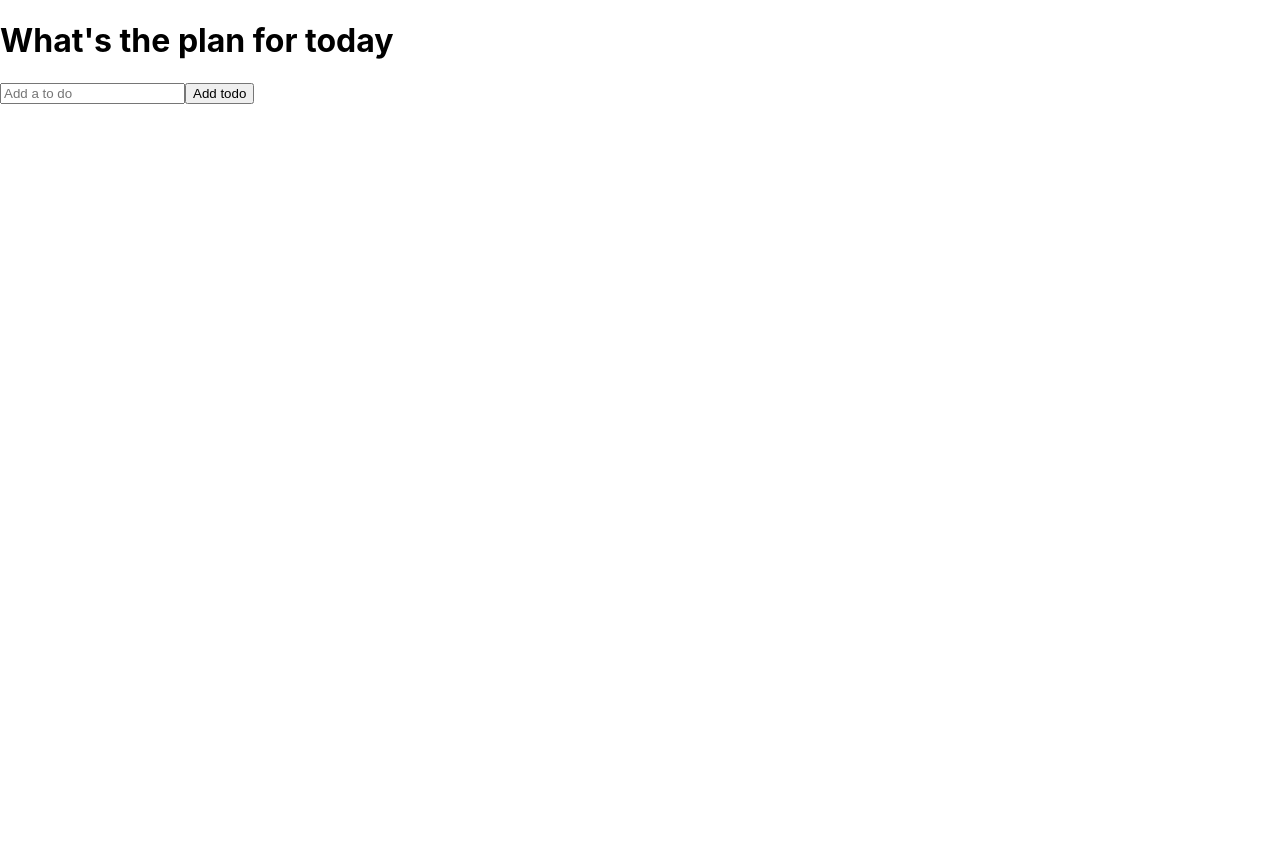
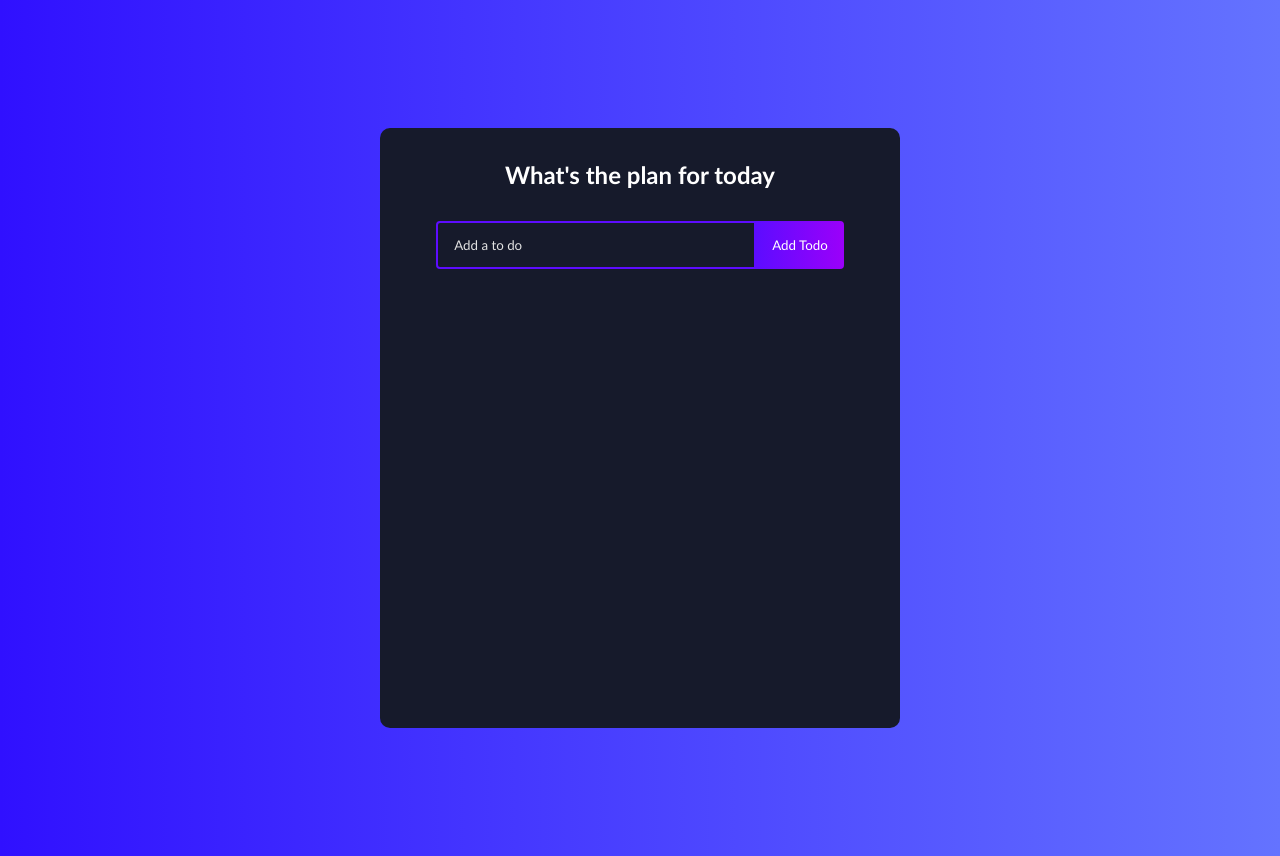
Before and after one commit to DjangoKerger/todolist2, a React (Create React App) app in the folder marchtodo/: page / in a window 1280 px wide. Before the commit the page ends 800 px from the top, so only its background shows below. Built offline with nearby package versions, Linux system fonts and the light colour scheme.

Commit message:
css complete

```diff
--- /dev/null
+++ b/marchtodo/src/App.css
@@ -0,0 +1,147 @@
+* {
+    box-sizing: border-box;
+    margin: 0;
+    padding: 0;
+    font-family: 'Trebuchet MS', 'Lucida Sans Unicode', 'Lucida Grande',
+      'Lucida Sans', Arial, sans-serif;
+  }
+
+  body {
+    background: linear-gradient(
+      90deg,
+      rgba(48, 16, 255, 1) 0%,
+      rgba(100, 115, 255, 1) 100%
+    );
+  }
+  .todo-app {
+    display: flex;
+    flex-direction: column;
+    justify-content: start;
+    width: 520px;
+    min-height: 600px;
+    background: #161a2b;
+    text-align: center;
+    margin: 128px auto;
+    border-radius: 10px;
+    padding-bottom: 32px;
+  }
+
+  h1 {
+    margin: 32px 0;
+    color: #fff;
+    font-size: 24px;
+  }
+
+  .complete {
+    text-decoration: line-through;
+    opacity: 0.4;
+  }
+
+  .todo-form {
+    margin-bottom: 32px;
+  }
+
+  .todo-input {
+    padding: 14px 32px 14px 16px;
+    border-radius: 4px 0 0 4px;
+    border: 2px solid #5d0cff;
+    outline: none;
+    width: 320px;
+    background: transparent;
+    color: #fff;
+  }
+
+  .todo-input::placeholder {
+    color: #e2e2e2;
+  }
+
+  .todo-button {
+    padding: 16px;
+    border: none;
+    border-radius: 0 4px 4px 0;
+    cursor: pointer;
+    outline: none;
+    background: linear-gradient(
+      90deg,
+      rgba(93, 12, 255, 1) 0%,
+      rgba(155, 0, 250, 1) 100%
+    );
+    color: #fff;
+    text-transform: capitalize;
+  }
+
+  .todo-input.edit {
+    border: 2px solid #149fff;
+  }
+
+  .todo-button.edit {
+    background: linear-gradient(
+      90deg,
+      rgba(20, 159, 255, 1) 0%,
+      rgba(17, 122, 255, 1) 100%
+    );
+    padding: 16px 22px;
+  }
+
+  .todo-container {
+    display: flex;
+    flex-direction: row;
+    position: relative;
+  }
+
+  .todo-row {
+    display: flex;
+    justify-content: space-between;
+    align-items: center;
+    margin: 4px auto;
+    color: #fff;
+    background: linear-gradient(
+      90deg,
+      rgba(255, 118, 20, 1) 0%,
+      rgba(255, 84, 17, 1) 100%
+    );
+
+    padding: 16px;
+    border-radius: 5px;
+    width: 90%;
+  }
+
+  .todo-row:nth-child(4n + 1) {
+    background: linear-gradient(
+      90deg,
+      rgba(93, 12, 255, 1) 0%,
+      rgba(155, 0, 250, 1) 100%
+    );
+  }
+
+  .todo-row:nth-child(4n + 2) {
+    background: linear-gradient(
+      90deg,
+      rgba(255, 12, 241, 1) 0%,
+      rgba(250, 0, 135, 1) 100%
+    );
+  }
+
+  .todo-row:nth-child(4n + 3) {
+    background: linear-gradient(
+      90deg,
+      rgba(20, 159, 255, 1) 0%,
+      rgba(17, 122, 255, 1) 100%
+    );
+  }
+
+  .icons {
+    display: flex;
+    align-items: center;
+    font-size: 24px;
+    cursor: pointer;
+  }
+
+  .delete-icon {
+    margin-right: 5px;
+    color: #fff;
+  }
+
+  .edit-icon {
+    color: #fff;
+  }
--- a/marchtodo/src/App.js
+++ b/marchtodo/src/App.js
@@ -1,5 +1,6 @@
 import React from 'react';
 import TodoList from './components/TodoList';
+import './App.css'
 
 function App() {
   return (
--- a/marchtodo/src/components/TodoForm.js
+++ b/marchtodo/src/components/TodoForm.js
@@ -1,7 +1,7 @@
 import React, { useState } from 'react';
 
 const TodoForm = (props) => {
-    const [input, setInput] = useState('');
+    const [input, setInput] = useState(props.edit ? props.edit.value : '');
 
     const handleChange = e => {
         setInput(e.target.value);
```
